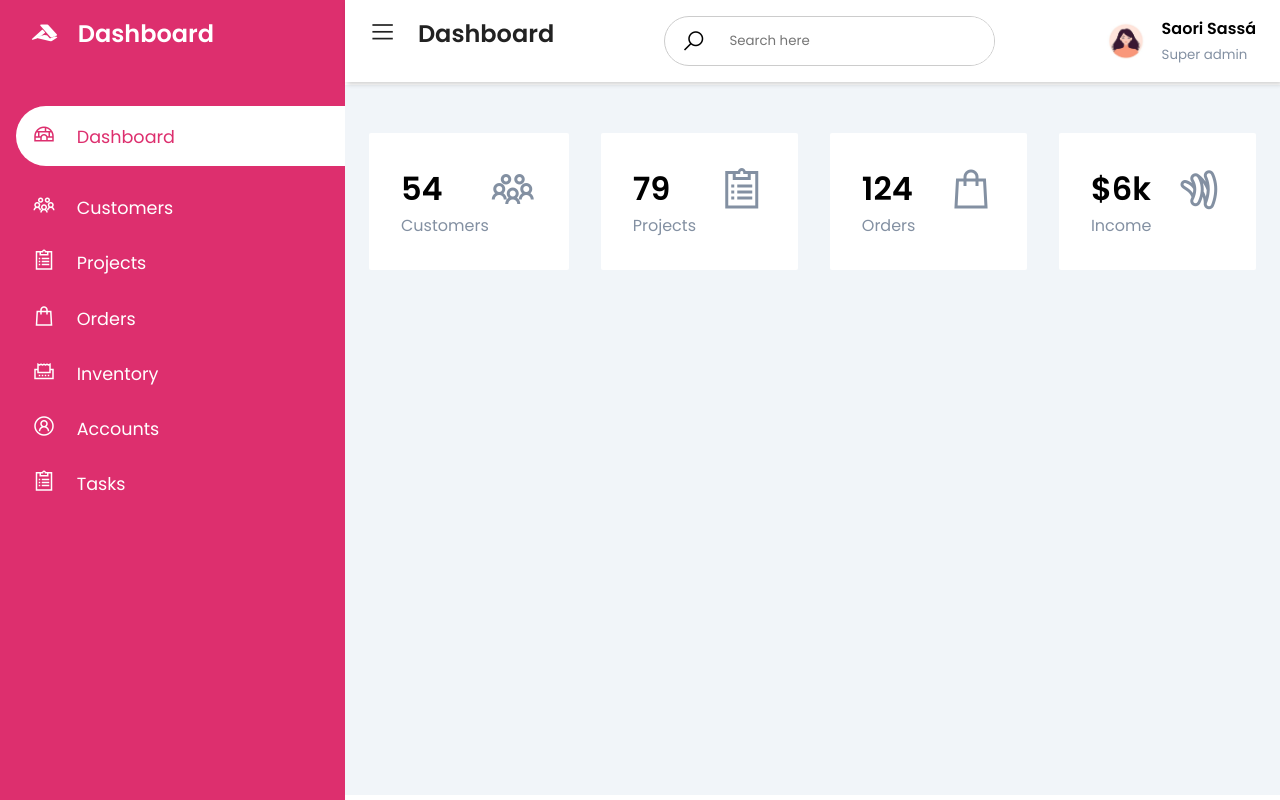
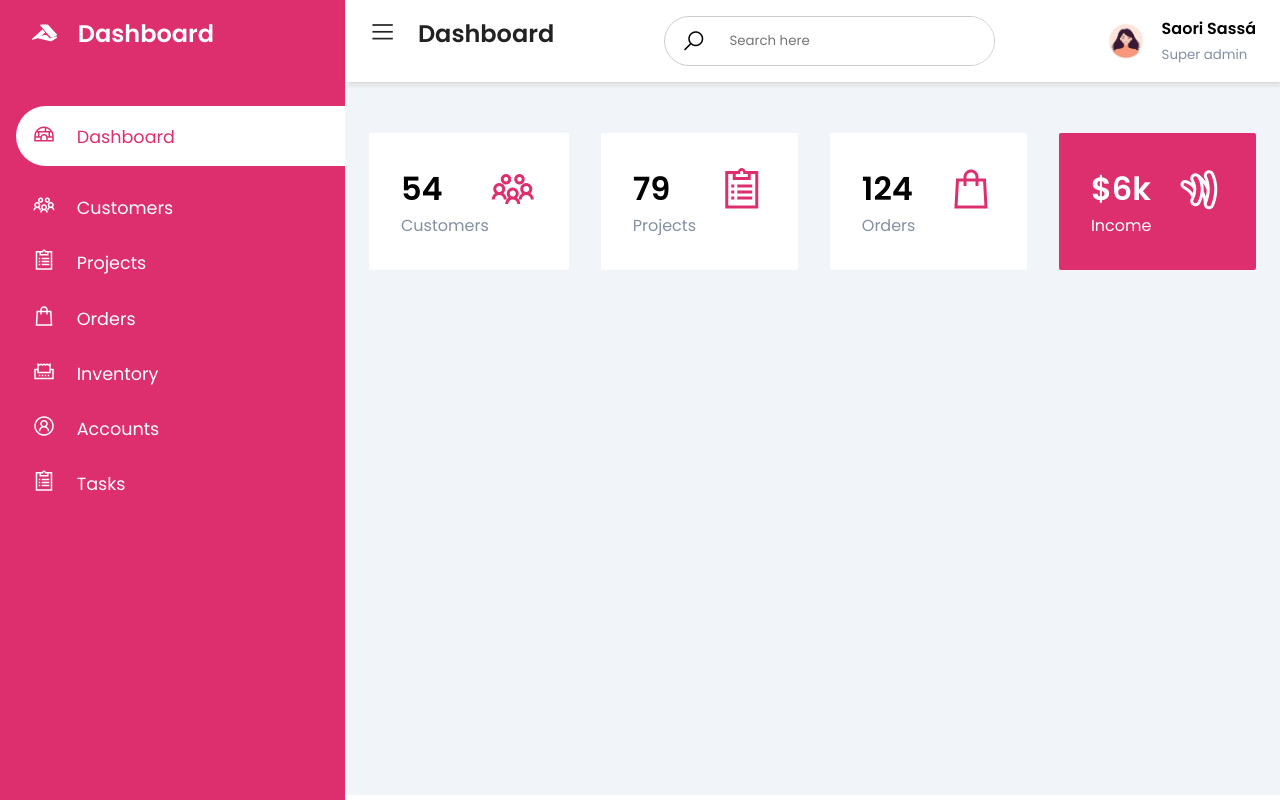
Before and after one commit to lilian-rangel/Projeto-Dashboard, a plain HTML site: page index.html in a window 1280 px wide. Drawn offline with nearby package versions, Linux system fonts and the light colour scheme.

Commit message:
:lipstick: feat: style card-single

```diff
--- a/assets/css/styles.css
+++ b/assets/css/styles.css
@@ -150,10 +150,21 @@ main {
     border-radius: 2px;
 }
 
-.card-single span:last-child {
+.card-single div:last-child span{
+    font-size: 3rem;
+    color: var(--main-color);
+}
+
+.card-single div:first-child span{
     color: var(--text-grey);
 }
 
-.card-single span:first-child {
-    font-size: 3rem;
+.card-single:last-child {
+    background: var(--main-color);
 }
+
+.card-single:last-child h1,
+.card-single:last-child div:first-child span,
+.card-single:last-child div:last-child span{
+    color: #fff;
+}
```
